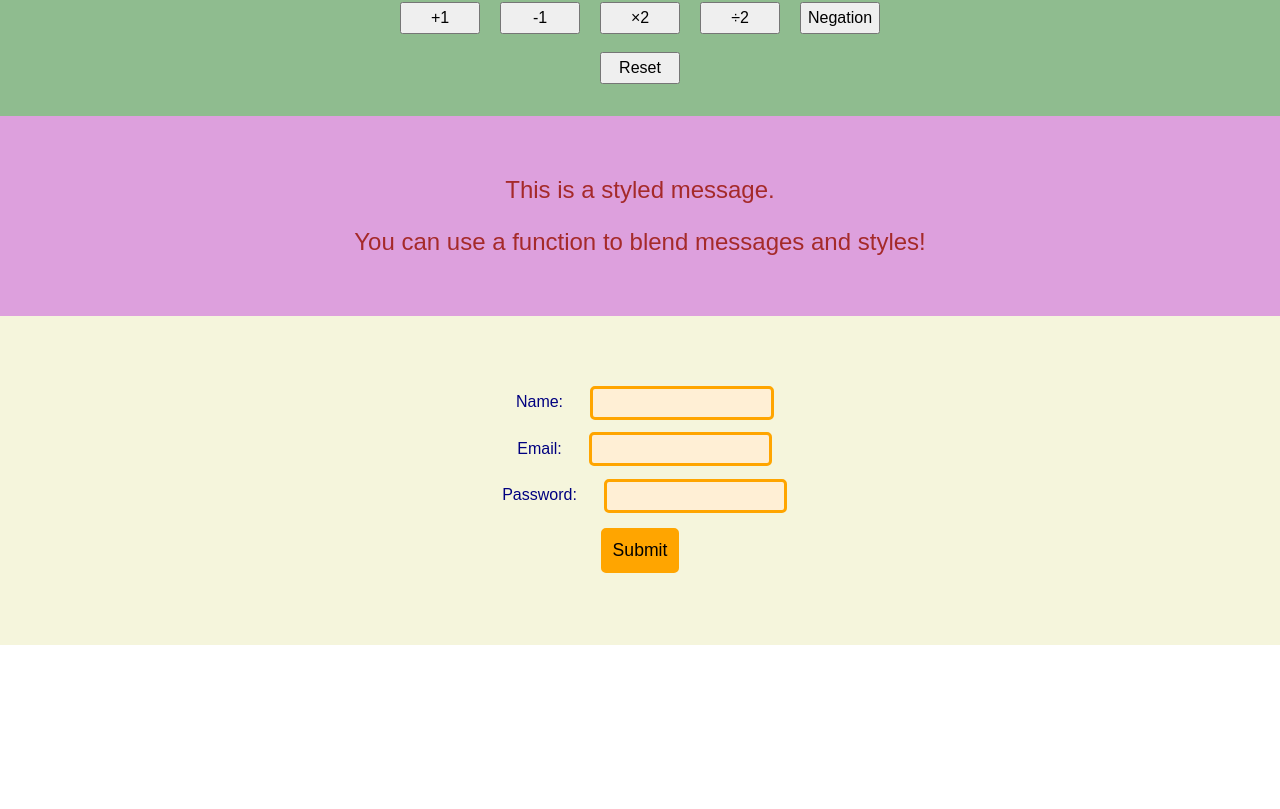
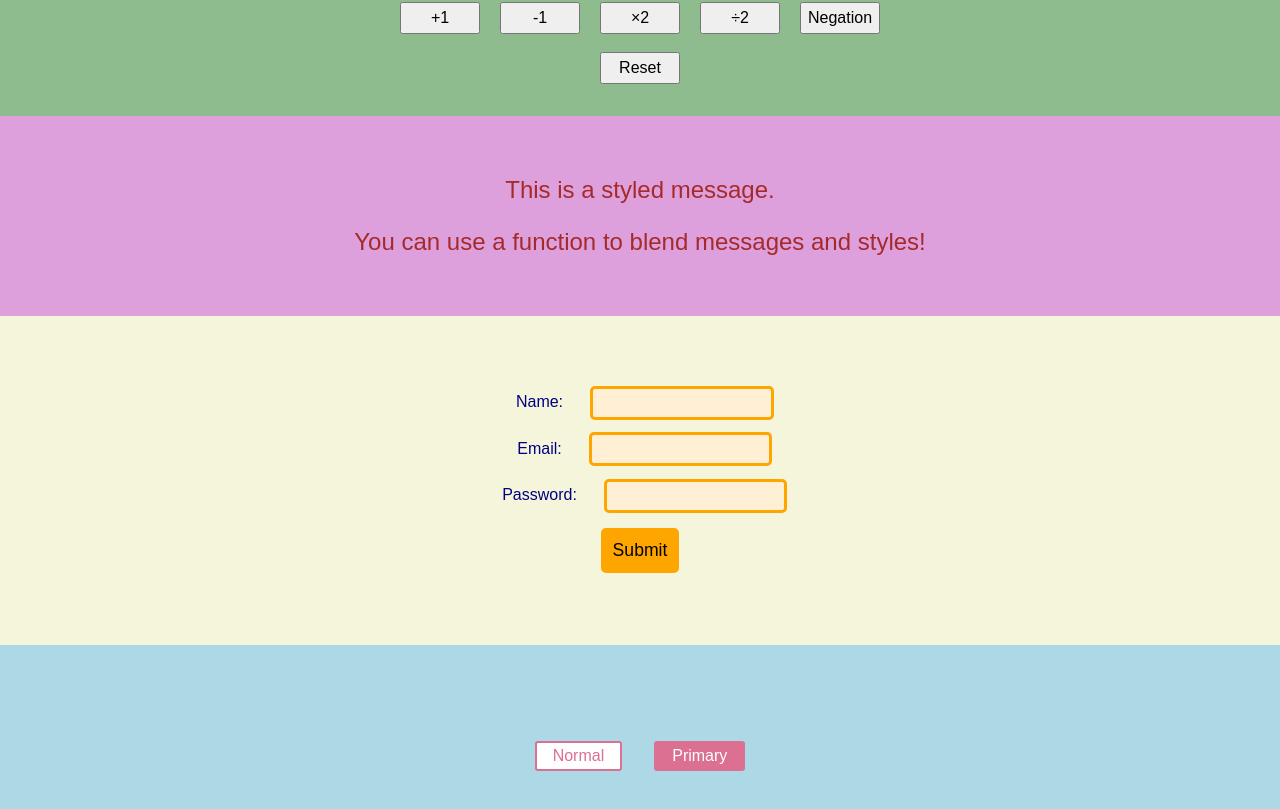
Before and after one commit to albertpai/styled-components-test, a React (Create React App) app: page / in a window 1280 px wide. Shown: the part 342-1151 px from the top of the page. Before the commit the page ends 987 px from the top, so only its background shows below. Built offline with nearby package versions, Linux system fonts and the light colour scheme.

Commit message:
Add Bottons

```diff
--- a/src/App.js
+++ b/src/App.js
@@ -3,6 +3,7 @@ import HelloWorld from './HelloWorld';
 import Counter from './Counter';
 import Blend from './Blend';
 import Form from './Form';
+import Buttons from './Buttons';
 
 export default class App extends React.Component {
     render() {
@@ -12,6 +13,7 @@ export default class App extends React.Component {
                 <Counter/>
                 <Blend/>
                 <Form/>
+                <Buttons/>
             </div>
         );
     }
--- /dev/null
+++ b/src/Buttons.js
@@ -0,0 +1,30 @@
+import React from 'react';
+import styled from "styled-components";
+
+const Wrapper = styled.div`
+    text-align: center;
+    padding: 5em;
+    background: lightblue;
+`;
+
+const Button = styled.button`
+    /* Adapt the colours based on primary prop */
+    background: ${props => props.primary ? "palevioletred" : "white"};
+    color: ${props => props.primary ? "white" : "palevioletred"};
+    font-size: 1em;
+    margin: 1em;
+    padding: 0.25em 1em;
+    border: 2px solid palevioletred;
+    border-radius: 3px;
+`;
+
+export default class Props extends React.Component {
+    render() {
+        return (
+            <Wrapper>
+                <Button>Normal</Button>
+                <Button primary>Primary</Button>
+            </Wrapper>
+        )
+    }
+}
```
